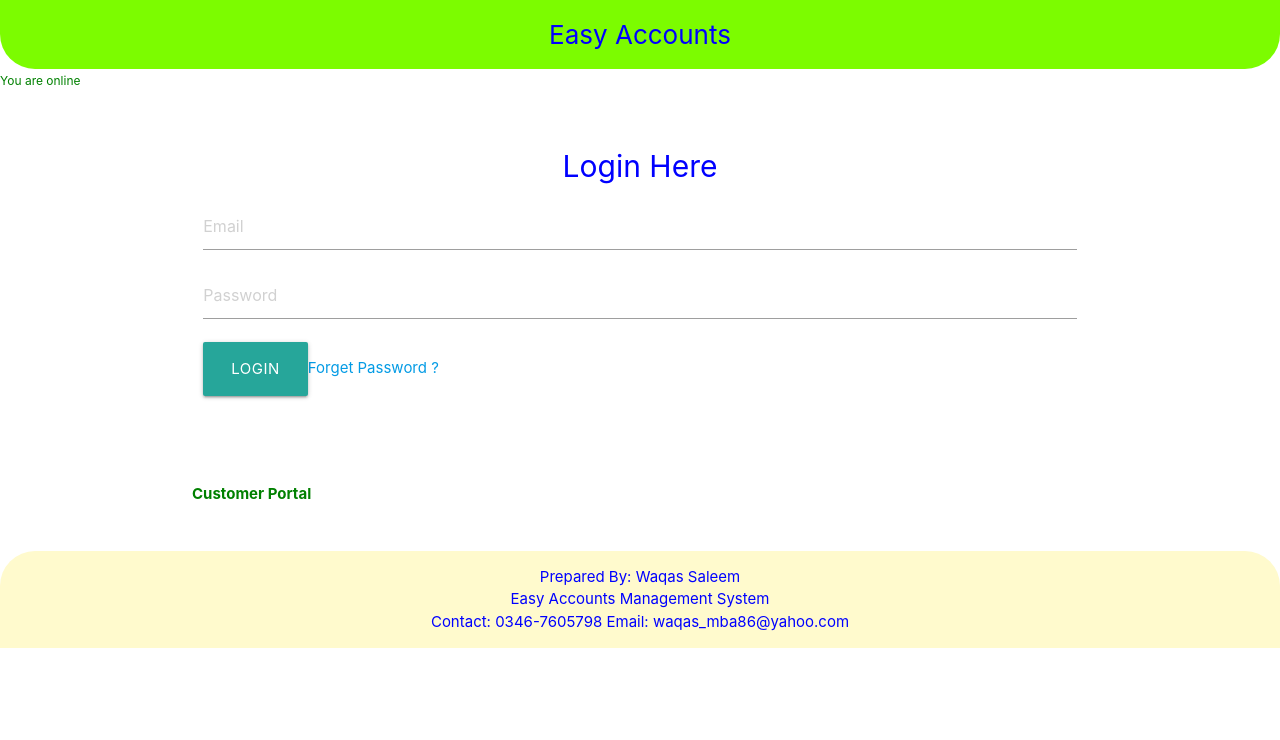
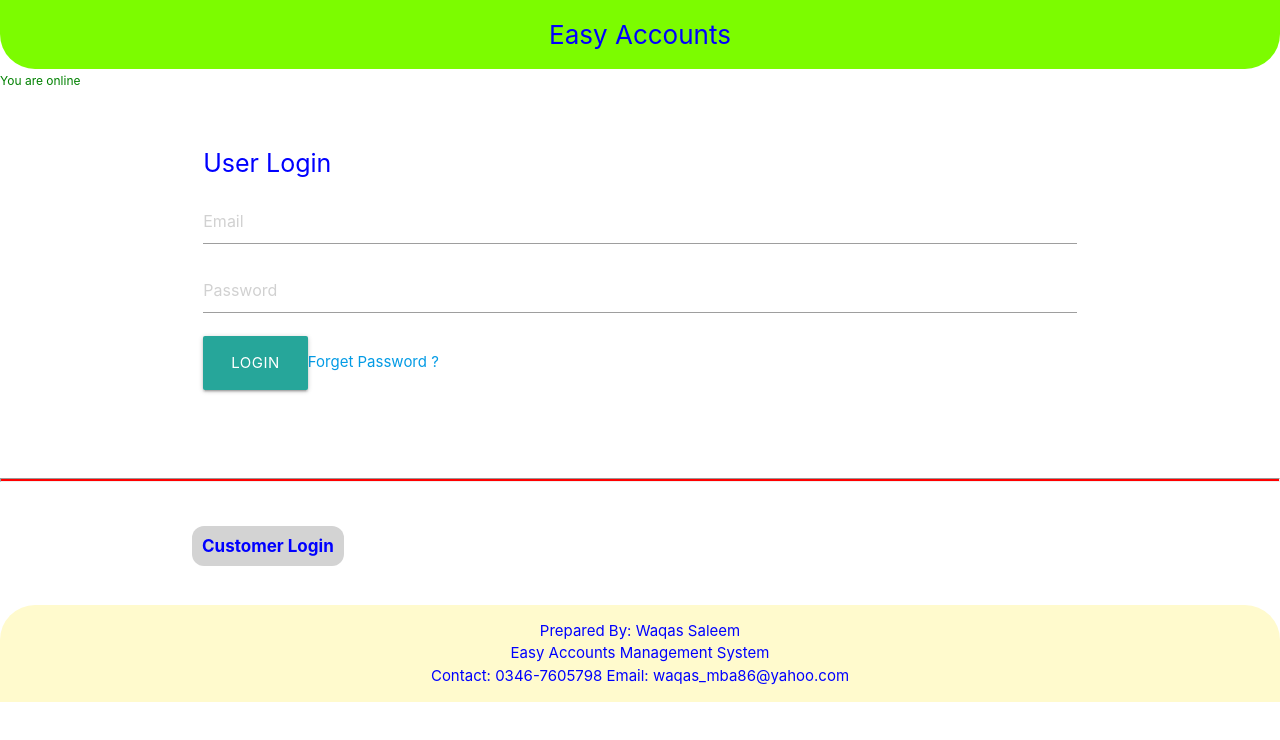
Before and after one commit to waqas3467605798/myLedgers, a React (Create React App) app: page / in a window 1280 px wide. Shown: the top 740 px of the page. Built offline with nearby package versions, Linux system fonts and the light colour scheme; no server answers.

Commit message:
Some CSS applied on Customer Access

```diff
--- a/src/components/CustomerAccess.js
+++ b/src/components/CustomerAccess.js
@@ -24,7 +24,9 @@ class CustomerAccess extends Component{
             accountTitle:'',
             renderLedgerData:false,
             noData:'',
-            stmBtn:false
+            stmBtn:false,
+            debitTotal:'',
+            creditTotal:''
 
         }
 
@@ -82,6 +84,7 @@ clickMe=()=>{
     })
     .then(()=>{
         this.setState({showBtn:true})
+
     })
 
 
@@ -111,24 +114,12 @@ clickMe=()=>{
     showFullStm=()=>{
 
         this.setState({showstm:true})
-
-
-
-// this.setState({ledgerFor30Days:0}) // because we want to see all transaction in the ledger
-
-        // if(document.getElementById('selected_save4').value){
-
-        // this.setState({accountTitle:document.getElementById('selected_save4').value})
-
-        // var accountTitle = document.getElementById('selected_save4').value
         var reqObj = this.state.partyObjects.find(  (obj)=>{return obj.keyWords === this.state.keyWords}  )
 
-        //to get total sum of debit side and credit side
-        // this.setState({debitTotal:reqObj.sum.filter((nm,indx)=>{return nm>0}).reduce( (total,num)=>{return total+num},0)}) // for test base only
-        // this.setState({creditTotal:reqObj.sum.filter((nm,indx)=>{return nm<0}).reduce( (total,num)=>{return total+num},0)}) // for test base only
+        // to get total sum of debit side and credit side
+        this.setState({debitTotal:reqObj.sum.filter((nm,indx)=>{return nm>0}).reduce( (total,num)=>{return total+num},0)}) // for test base only
+        this.setState({creditTotal:reqObj.sum.filter((nm,indx)=>{return nm<0}).reduce( (total,num)=>{return total+num},0)}) // for test base only
         //sum of debit and credit side is ended
-
-
 
 
             if('ledger' in reqObj){
@@ -175,10 +166,10 @@ clickMe=()=>{
 {/* <div className={this.state.customerAccessList.length === 0 ? 'display' : ''}> */}
 {/* <div style={{textAlign:'center', backgroundColor:'blue',fontSize:'26px',color:'white',padding:'15px', borderBottomLeftRadius:'35px', borderBottomRightRadius:'35px'}}>Customer Access Portal</div> */}
 
-<br/><br/><br/>
+<br/>
 
 <div className={this.state.showBtn === false ? '' : 'display'}>
-    <span style={{fontSize:'22px', color:'blue'}}>Please write Password here; </span>
+    <span style={{fontSize:'15px', color:'blue'}}>Please write Password here; </span>
 <input type='password' name='keyWords' onChange={this.changeHandler} placeholder='write password here' />
 <button className="waves-effect waves-dark btn" onClick={this.clickMe} >Login</button> <br/>
 </div>
@@ -187,8 +178,7 @@ clickMe=()=>{
 
 
 <div className={this.state.showBtn === false ? 'display' : ''}>
-<span style={{fontSize:'22px', color:'blue'}}>Welcome... <span style={{color:'red'}}> {this.state.accountTitle}</span> <br/>
-       Please Click on below button to view your statement</span> <br/>
+<span style={{fontSize:'22px', color:'blue'}}>Welcome... <span style={{color:'red'}}> {this.state.accountTitle}</span> <br/></span> <br/>
 
 <div className={this.state.stmBtn === false ? 'display' : ''}>
 <button className="waves-effect waves-dark btn" onClick={this.showFullStm} >Show Statement</button>
@@ -212,6 +202,7 @@ clickMe=()=>{
    Last 500-Transactions
    </p>
 <table style={{maxWidth:'950px',margin:'auto'}}><thead><tr><th style={{textAlign:'center'}}>V#</th><th>Date</th><th>Remarks</th><th>Debit</th><th>Credit</th><th>Balance</th><td><a href='#down' style={{color:'blue'}} className="tiny material-icons">arrow_downward</a></td></tr></thead><tbody>{this.state.ledgers.map(  (item,index)=>{return <tr key={index}><td style={{color:'blue', textAlign:'center'}}>{item.voucherNumber}</td><td>{item.date}</td><td style={{maxWidth:'135px',color:'blue'}}>{item.narration}</td><td>{item.debit >=0 ? item.debit : ''}</td><td style={{color:'blue'}}>{item.debit <0 ? item.debit : ''}</td><td className={this.state.ledgerBalance.slice(0,index+2).reduce( (total,num)=>{return total+num},0) >= 0 ? 'ldgrPostveAmt' : 'ldgrNegtveAmt'}><b>{this.state.ledgerBalance.slice(0,index+2).reduce( (total,num)=>{return total+num},0)}</b></td></tr>}).slice(this.state.ledgerFor500trans)  }<tr><td></td><td></td><td><b>TOTAL</b></td><td><b>{this.state.debitTotal}</b></td><td><b>{this.state.creditTotal}</b></td><td style={{fontSize:'12px',color:'blue'}}><b>CL. BAL <i className="tiny material-icons">arrow_upward</i></b></td><td><a href='#up' style={{color:'blue'}} className="tiny material-icons">arrow_upward</a></td></tr></tbody></table>
+
 </div>
 
 
--- a/src/components/Login.js
+++ b/src/components/Login.js
@@ -158,7 +158,7 @@ class LoginForm extends Component{
              <div className="row container">
              <div className="col s12">
 
-<h2 className='headings' style={{textAlign:'center',fontSize:'30px'}}>Login Here</h2>
+<h2 className='headings' style={{fontSize:'25px'}}>User Login</h2>
 
 
 
@@ -199,13 +199,14 @@ class LoginForm extends Component{
 
 
 
+<hr style={{height:'2px', backgroundColor:'red'}}/>
 
-
+<br/><br/>
 
 
 <div className='container'>
 <BrowserRouter>
-<Link to='/CustomerAccess' style={{textDecoration:'none',color:'green',textAlign:'center'}} > <b>Customer Portal</b> </Link>
+<Link to='/CustomerAccess' className='headings' style={{fontSize:'17px', backgroundColor:'lightgray', padding:'10px'}} > <b>Customer Login</b> </Link>
 <Route path='/CustomerAccess' component={CustomerAccess}/>
  </BrowserRouter>
 </div>
--- a/src/components/Logout.js
+++ b/src/components/Logout.js
@@ -281,7 +281,7 @@ import firebase from './Fire'
   <br/>
   <div>
   <span style={{fontSize:'17px', color:'blue'}}> Create Password to allow access to the selected Account </span>
-  <input type='text' onChange={this.changeHandler} name='keyWords' value={this.state.keyWords} placeholder='Create Key works' />
+  <input type='text' onChange={this.changeHandler} name='keyWords' value={this.state.keyWords} placeholder='Create Password' />
   <button className="waves-effect waves-dark btn" onClick={this.allowAccess} >Allow Access</button>
 
 <br/><br/><br/><br/><br/>
```
